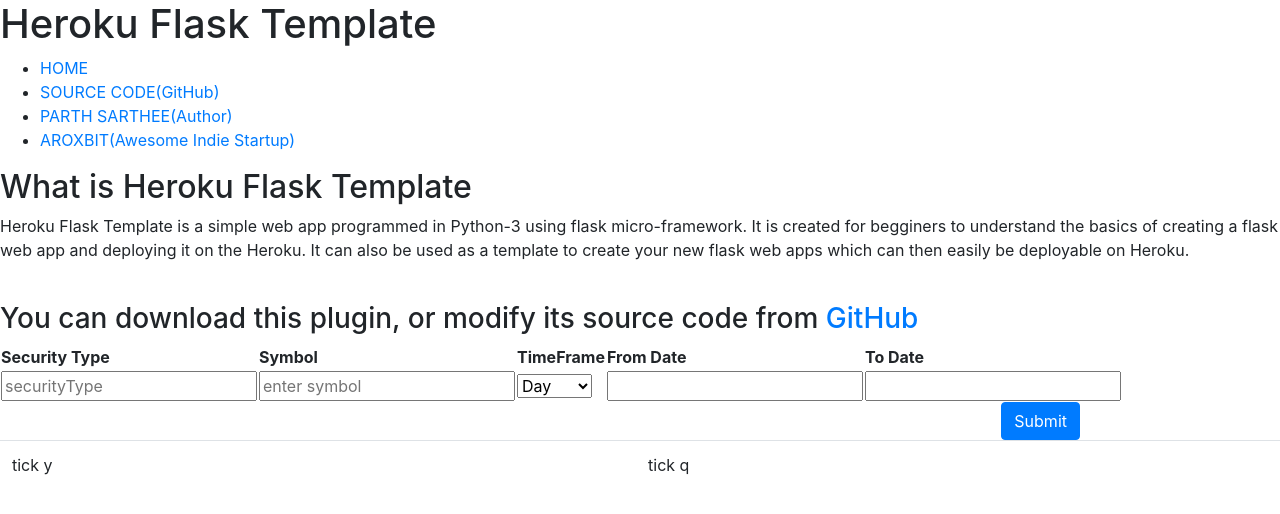
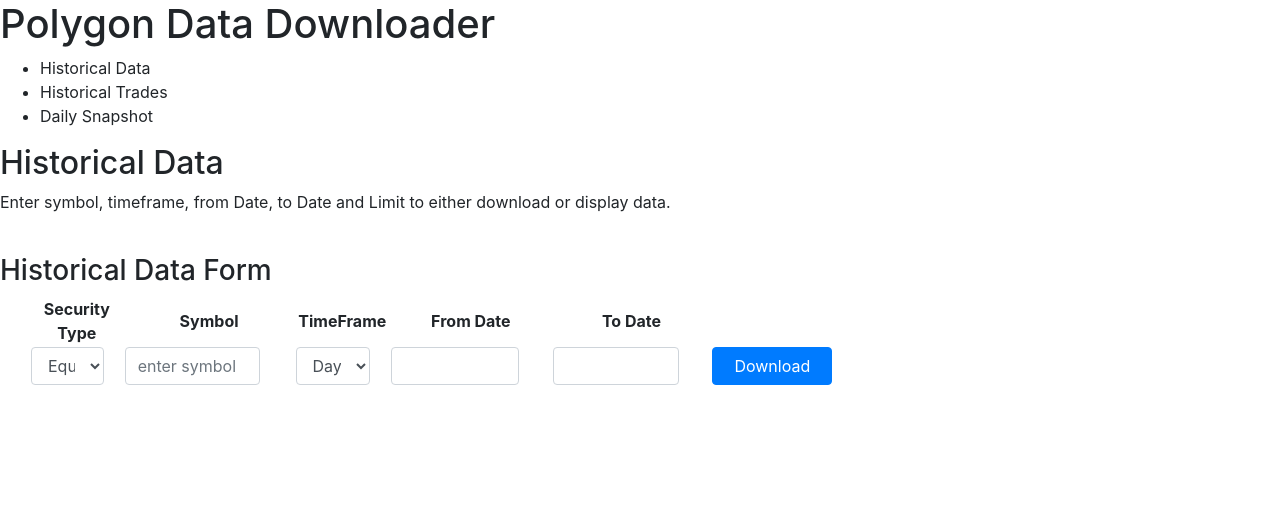
Before and after one commit to dhananjayam/polyConnect, a Flask app: page / in a window 1280 px wide. Shown: the top 514 px of the page. Run offline with Flask 2, Linux system fonts and the light colour scheme; some libraries are stand-ins or nearby versions.

Commit message:
Download enabled

```diff
--- a/app.py
+++ b/app.py
@@ -2,6 +2,7 @@
 from flask_csv import send_csv
 import numpy as np
 import requests
+import datetime
 
 app = Flask(__name__)
 
@@ -19,16 +20,53 @@
 def process():
 
 
-   #print (request.form.get('securityType'))
+   secType = (request.form.get('securityType'))
+   symbol =  (request.form.get('symbol'))
+   timeframe = (request.form.get('timeframe'))
+   fromDt = (request.form.get('fromDt'))
+   toDt = (request.form.get('toDt'))
 
-   resp = requests.get("https://api.polygon.io/v2/ticks/stocks/trades/AAPL/2018-02-02?limit=10&apiKey=yWq25Y3mVWiADXve5h3bjKEp_3q1Tho9rM4U_R")
 
+   symbol=symbol.upper()
+   timeframe=timeframe.lower()
+   print(symbol)
+   print(timeframe)
+
+   if secType == "Currency" :
+       symbol ="C:"+symbol
+   elif secType == "Crypto" :
+       symbol="X:"+symbol
+
+   frmtime = datetime.datetime.strptime(fromDt, '%m/%d/%Y')
+   dt = frmtime.date()
+   fromStr=dt.strftime("%Y-%m-%d")
+
+   totime = datetime.datetime.strptime(toDt, '%m/%d/%Y')
+   todt = totime.date()
+   toStr = todt.strftime("%Y-%m-%d")
+   mutiplier="1"
+
+   if timeframe =="5 Min":
+       mutiplier="5"
+       timeframe="minute"
+   elif timeframe =="30 Min":
+       mutiplier="30"
+       timeframe="minute"
+
+   print(fromStr)
+
+   urlStr="https://api.polygon.io/v2/aggs/ticker/"+symbol+"/range/"+mutiplier+"/"+timeframe+"/"+fromStr+"/"+toStr+"?unadjusted=true&apiKey=yWq25Y3mVWiADXve5h3bjKEp_3q1Tho9rM4U_R"
+
+
+   resp = requests.get(urlStr)
 
    #return render_template ('index.html', data=resp.json())
 
    arr = np.asarray(resp.json().get('results'))
 
 
-   return send_csv(arr, "test.csv", ['p', 'i', 'z', 's', 'x', 'q', 't', 'y', 'c'])
+   return send_csv(arr, "test.csv", ['v', 'vw', 'o', 'c', 'h', 'l', 't', 'n'])
+
+
 
 if __name__ == '__main__': app.run(debug=True)
--- a/requirements.txt
+++ b/requirements.txt
@@ -8,3 +8,4 @@
 Werkzeug
 numpy
 requests
+datetime
--- a/templates/index.html
+++ b/templates/index.html
@@ -1,7 +1,7 @@
 <!DOCTYPE html>
 <html lang="en">
     <head>
-        <title>Heroku Flask Template</title>
+        <title>Polygon Datadownloader</title>
         <meta charset="UTF-8">
         <meta name="viewport" content="width=device-width, initial-scale=1">
 
@@ -13,39 +13,61 @@
         <script src="https://code.jquery.com/jquery-1.12.4.js"></script>
         <script src="https://code.jquery.com/ui/1.12.1/jquery-ui.js"></script>
 
+        <style>
+            .form-control{
+                width: 80% !important;
+            }
+
+            .downloadBtn{
+                float : right;
+                width: 120px;
+            }
+        </style>
+
     </head>
     <body>
-        <h1 id="tittle">Heroku Flask Template</h1>
+        <h1 id="tittle">Polygon Data Downloader</h1>
         <nav>
             <ul>
-                <li><a href="index.html">HOME</a></li>
-                <li><a href="https://github.com/vetronus/heroku-flask-template">SOURCE CODE(GitHub)</a></li>
-                <li><a href="http://parthsarthee.com/">PARTH SARTHEE(Author)</a></li>
-                <li><a href="http://aroxbit.com">AROXBIT(Awesome Indie Startup)</a></li>
+                <li>Historical Data</li>
+                <li>Historical Trades</li>
+                <li>Daily Snapshot</li>
+
             </ul>
         </nav>
-        <h2>What is Heroku Flask Template</h2>
+        <h2>Historical Data</h2>
         <p>
-            Heroku Flask Template is a simple web app programmed in Python-3 using flask micro-framework. It is created for begginers to understand the basics of creating a flask web app and deploying it on the Heroku. It can also be used as a template to create your new flask web apps which can then easily be deployable on Heroku.
+            Enter symbol, timeframe, from Date, to Date and Limit to either download or display data.
         </p><br>
-        <h3>You can download this plugin, or modify its source code from <a href="https://github.com/vetronus/heroku-flask-template">GitHub</a></h3>
+        <h3>Historical Data Form</h3>
 
 
-        <div>
-            <form action="process" method="POST">
-            <table style="width:60%">
+        <div class="col-sm-12">
+             <form action="process" method="POST">
+            <div class="col-sm-8">
+                 <table >
                 <thead>
-                    <th>Security Type</th>
-                    <th>Symbol</th>
-                    <th>TimeFrame</th>
-                    <th>From Date</th>
-                    <th>To Date</th>
+
+                    <th class="text-center">Security Type</th>
+                    <th class="text-center">Symbol</th>
+                    <th class="text-center">TimeFrame</th>
+                    <th class="text-center">From Date</th>
+                    <th class="text-center">To Date</th>
+
                 </thead>
                 <tbody>
-                    <td><input name="securityType" placeholder="securityType"></td>
-                    <td><input placeholder="enter symbol"></td>
+
                     <td>
-                        <select>
+                    <select name="securityType" value="Equity" class="form-control">
+                            <option>Equity</option>
+                            <option>Currency</option>
+                            <option>Crypto</option>
+
+                        </select>
+                    </td>
+                    <td><input class="form-control" name="symbol" placeholder="enter symbol" ></td>
+                    <td>
+                        <select name="timeframe" value="Day" class="form-control">
                             <option>Day</option>
                             <option>Hour</option>
                             <option>Minute</option>
@@ -53,16 +75,25 @@
                             <option>30 Min</option>
                         </select>
                     </td>
-                    <td> <input type="text" class="datepicker"></td>
-                    <td><input type="text" class="datepicker"></td>
+                    <td> <input name="fromDt" type="text" class="datepicker form-control" ></td>
+                    <td><input  name="toDt" type="text" class="datepicker form-control" ></td>
+
+
+                    <td><button  type="submit" class="btn btn-primary downloadBtn" > Download</button></td>
+            <!--        <td><button  type="submit"  class="btn btn-primary downloadBtn" > Show</button></td> -->
                 </tbody>
 
               </tr>
             </table>
-              <button type="submit" class="btn btn-primary" style="float: right; margin-right:200px"> Submit</button>
+            </div>
+
+
+
+
+
             </form>
-            <table class="table">
-                 <tr><td>tick y </td><td>tick q </td></tr>
+            <table class="table" style="margin-top:15px;">
+            <!--     <tr><td>tick y </td><td>tick q </td></tr> -->
                 {% for tick in data.results %}
                 <tr>
                     <td>{{ tick.t }} </td>
```
